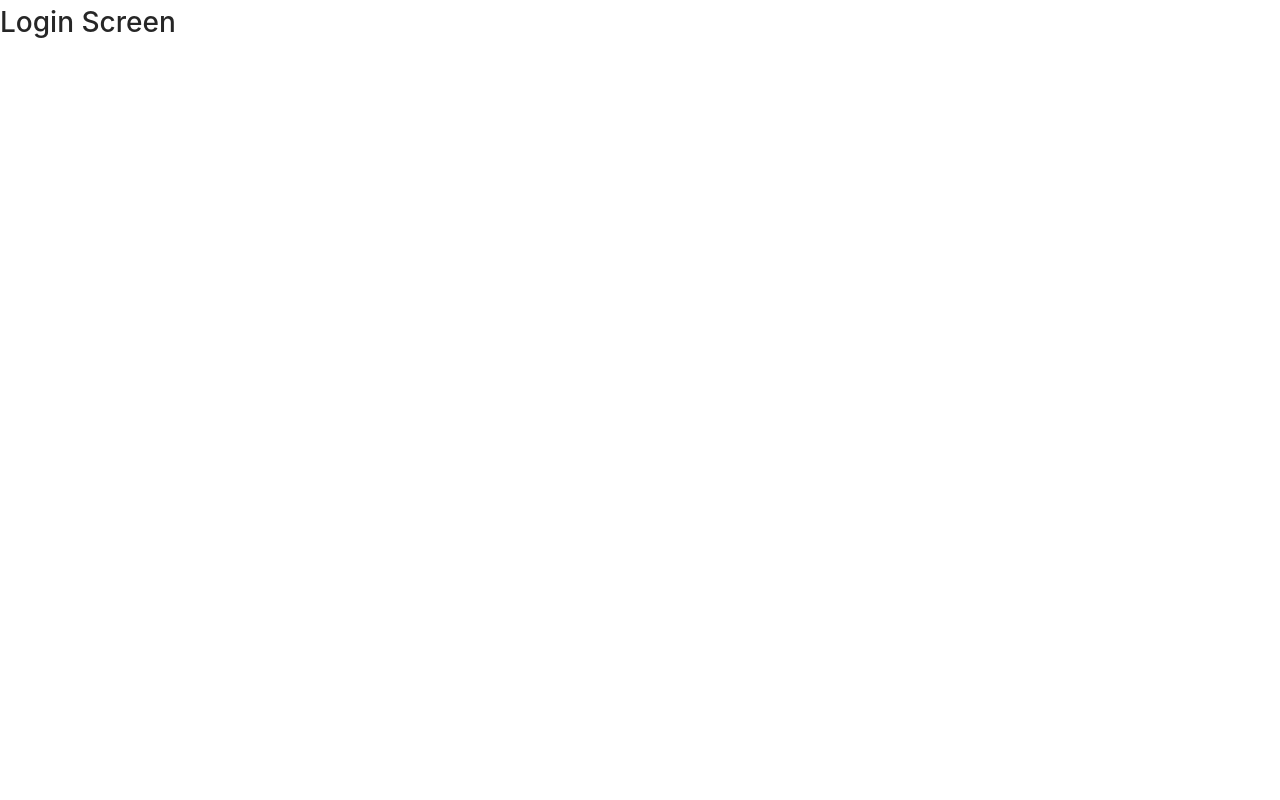
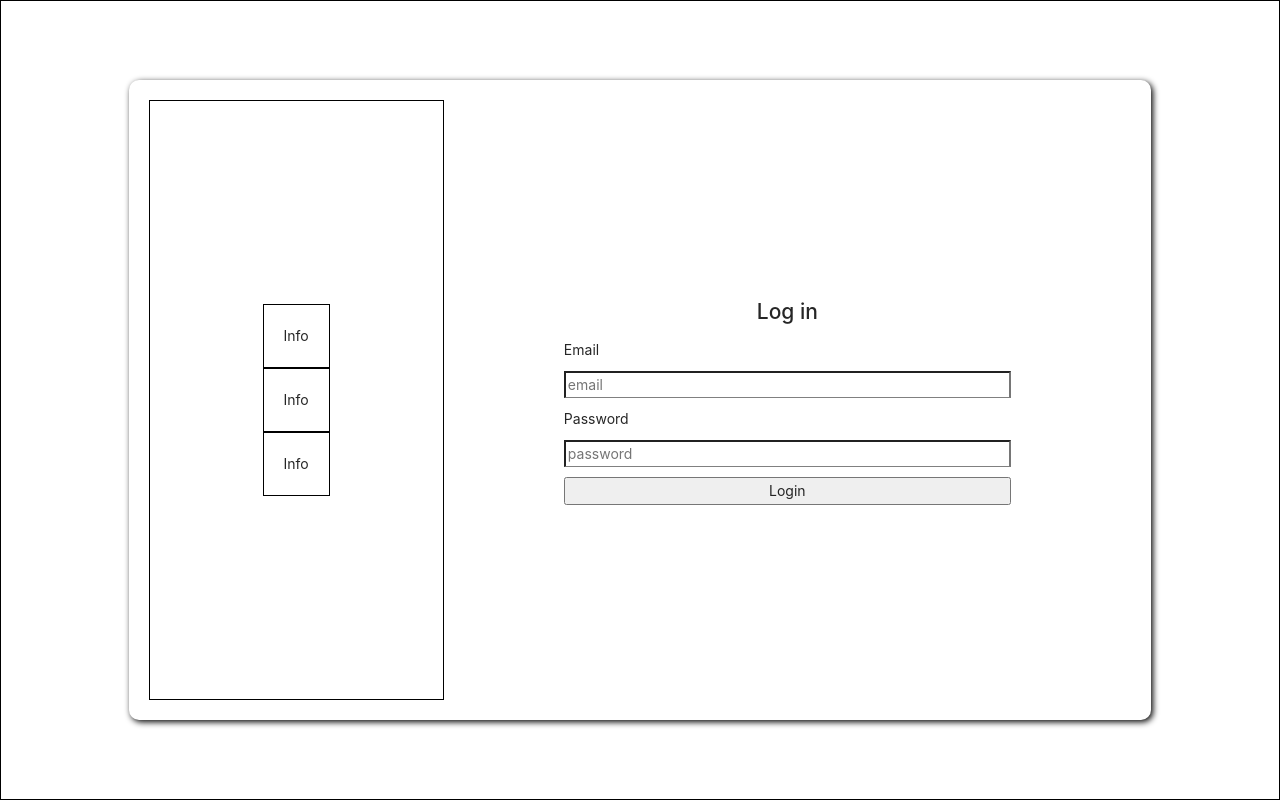
Before and after one commit to cometaRobertillo/react-test, a React (Create React App) app: page / in a window 1280 px wide. Built offline with nearby package versions, Linux system fonts and the light colour scheme.

Commit message:
login template with scss

```diff
--- /dev/null
+++ b/src/pages/login.scss
@@ -0,0 +1,54 @@
+.login__main{
+    align-items: center;
+    border: 1px solid black;
+    display: flex;
+    justify-content: center;
+    height: 100vh;
+    margin: 0px;
+    width: 100vw;
+}
+
+.login__box-container{
+    background-color: white;
+    border-radius: 10px;
+    box-shadow: 2px 2px 6px 0px black;
+    display: flex;
+    flex-direction: row;
+    height: 80vh;
+    padding: 20px;
+    width: 80%;
+}
+.box-container__info{
+    align-items: center;
+    border: 1px solid black;
+    display: flex;
+    flex-direction: column;
+    justify-content: center;
+    width: 30%;
+}
+
+.info__item{
+    border: 1px solid black;
+    padding: 20px;
+}
+
+.box-container__form{
+    width: 70%;
+    display: flex;
+    flex-direction: column;
+    align-items: center;
+    justify-content: center;
+
+    form {
+        display: flex;
+        flex-direction: column;
+        width: 65%;
+    }
+}
+
+
+.form--input {
+    margin-top: 10px;
+    margin-bottom: 10px;
+    border-bottom: 1px solid grey;
+}
--- a/src/pages/login.tsx
+++ b/src/pages/login.tsx
@@ -1,9 +1,53 @@
 import React from 'react'
+import './login.scss'
 
 export const Login = () => {
     return (
-        <div>
-            <h1> Login Screen </h1>
+        <div className="login__main">
+            <div className="login__box-container">
+                <div className="box-container__info">
+
+                    <div className="info__item">Info</div>
+                    <div className="info__item">Info</div>
+                    <div className="info__item">Info</div>
+
+                </div>
+
+                <div className="box-container__form">
+
+                    <h2 className="form__title">Log in</h2>
+                    <form>
+                        <label>
+                            Email
+                        </label>
+                        <input
+                            className="form--input"
+                            placeholder="email"
+                            name="email"
+                            autoComplete="off"
+                        />
+
+                        <label>
+                            Password
+                        </label>
+
+                        <input
+                            className="form--input"
+                            placeholder="password"
+                            name="password"
+                            autoComplete="off"
+                        />
+
+                        <button
+                            type="submit"
+                            className="btn"
+                        >
+                            Login
+                        </button>
+                    </form>
+                </div>
+            </div>
+
         </div>
     )
 }
```
